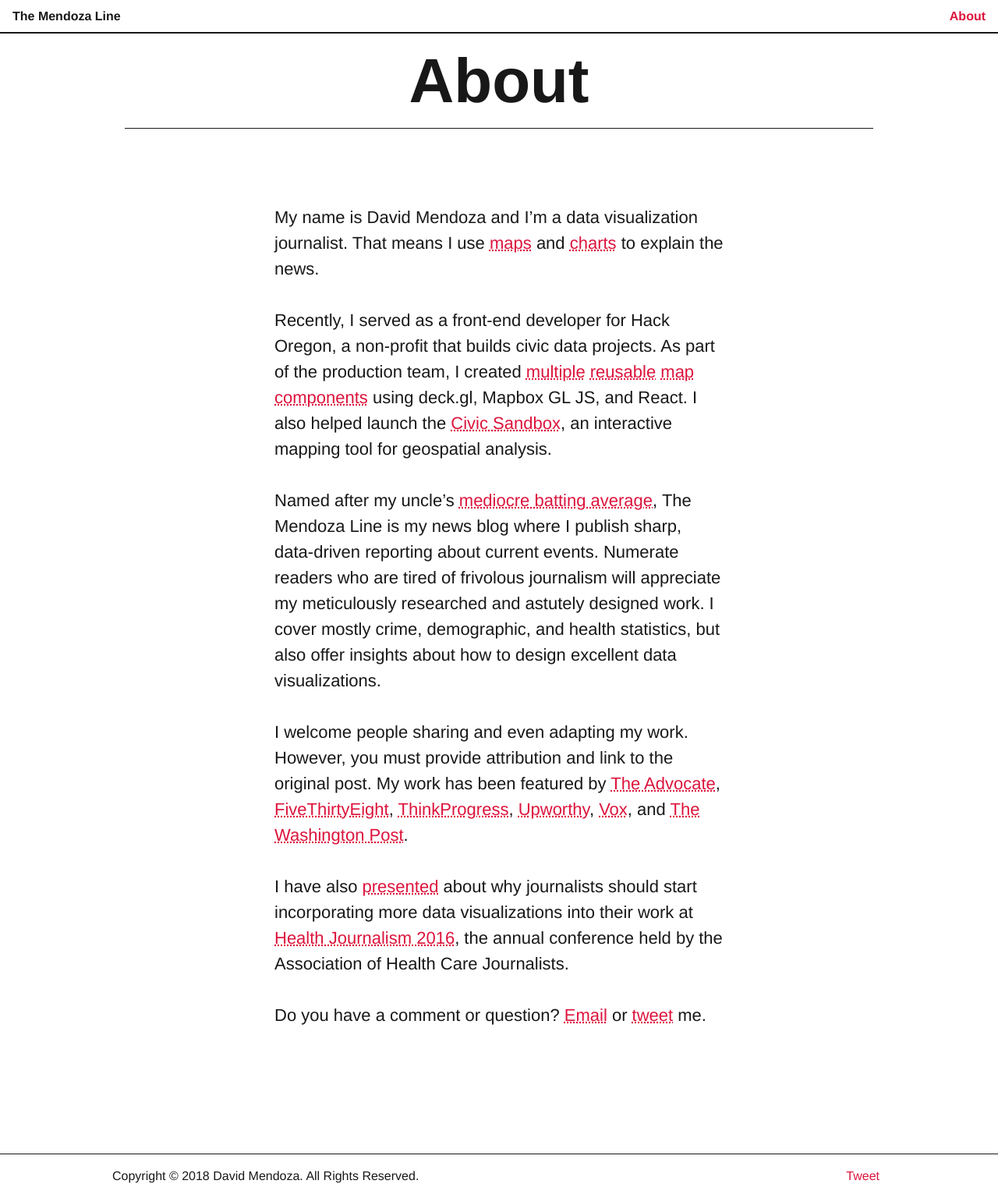
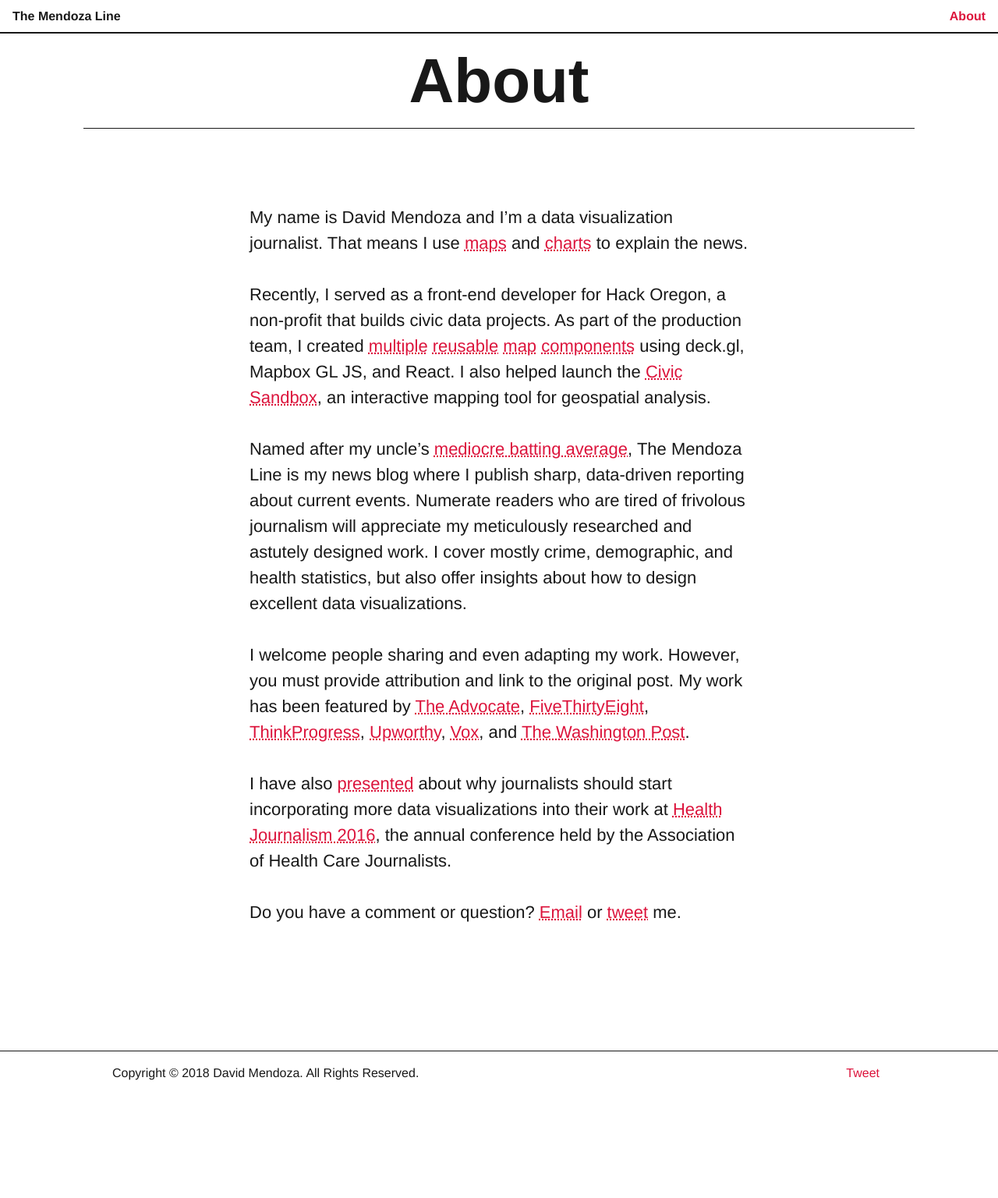
Before and after one commit to mendozaline/mendozaline.github.io, a Jekyll site: the page built from about.md, in a window 1280 px wide. Shown: the whole page at 78% size. Built offline with Jekyll 4.4.1, drawn with Linux system fonts in a browser that asks for light colours; comment, search, counter and statistics services are not loaded; after the commit the page ends 1404 px from its top, so only the background shows below that.

Commit message:
Adjust content width

```diff
--- a/_layouts/page.html
+++ b/_layouts/page.html
@@ -1,9 +1,11 @@
 ---
 layout: default
 ---
-<article class="col-9 mx-auto">
+<article class="col-10 mx-auto">
   <header>
-    <h1 class="h0 mx-auto text-center">{{ page.title }}</h1>
+    <h1 class="h0 mx-auto text-center">
+      {{ page.title }}
+    </h1>
   </header>
   <div class="border-top-thin text-center">
   </div>
```
